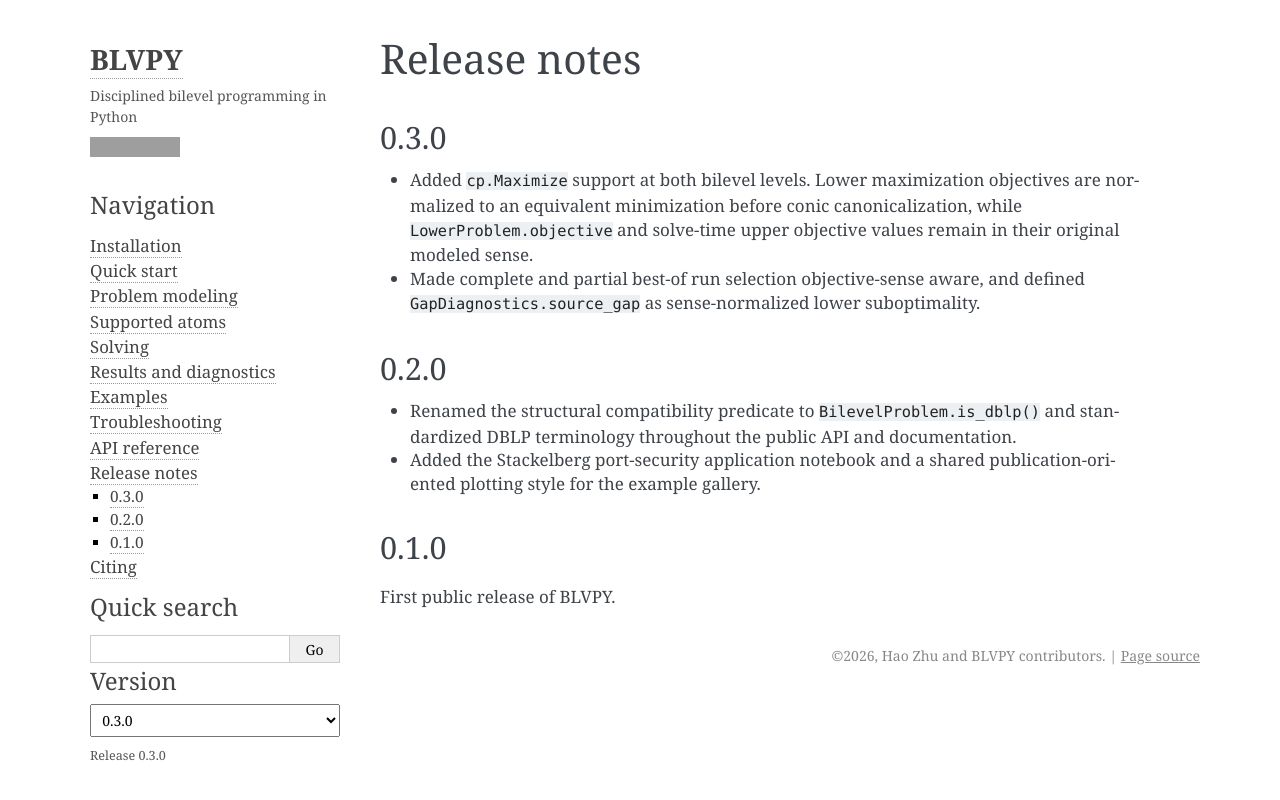
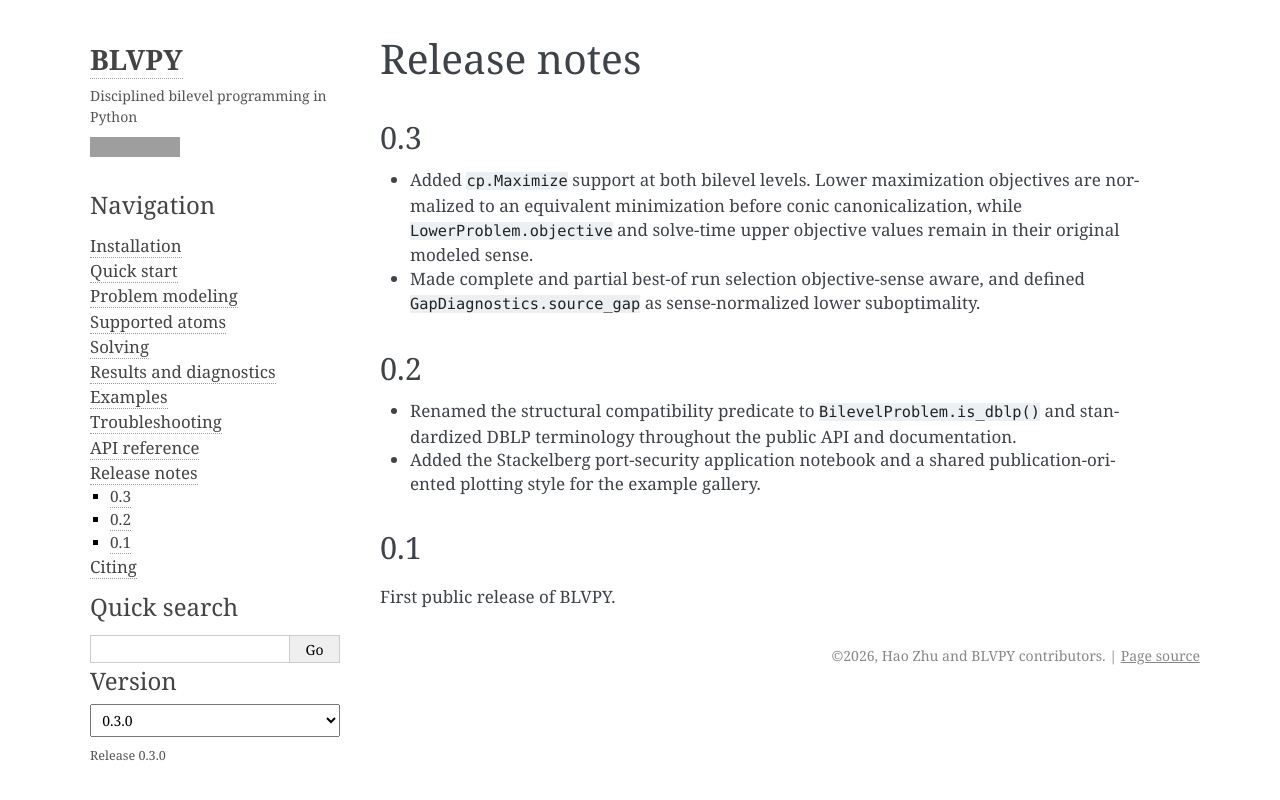
Before and after one commit to dxogrp/blvpy, a Sphinx documentation site: the page built from docs/release-notes.md, in a window 1280 px wide. Shown: the top 800 px of the page. Built offline with Sphinx 7.4.7, drawn with Linux system fonts in a browser that asks for light colours; grey boxes are pictures that could not be loaded.

Commit message:
Update titles

```diff
--- a/docs/release-notes.md
+++ b/docs/release-notes.md
@@ -1,6 +1,6 @@
 # Release notes
 
-## 0.3.0
+## 0.3
 
 - Added `cp.Maximize` support at both bilevel levels. Lower maximization
   objectives are normalized to an equivalent minimization before conic
@@ -10,7 +10,7 @@
   defined `GapDiagnostics.source_gap` as sense-normalized lower
   suboptimality.
 
-## 0.2.0
+## 0.2
 
 - Renamed the structural compatibility predicate to
   `BilevelProblem.is_dblp()` and standardized DBLP terminology throughout the
@@ -18,6 +18,6 @@
 - Added the Stackelberg port-security application notebook and a shared
   publication-oriented plotting style for the example gallery.
 
-## 0.1.0
+## 0.1
 
 First public release of BLVPY.
```
